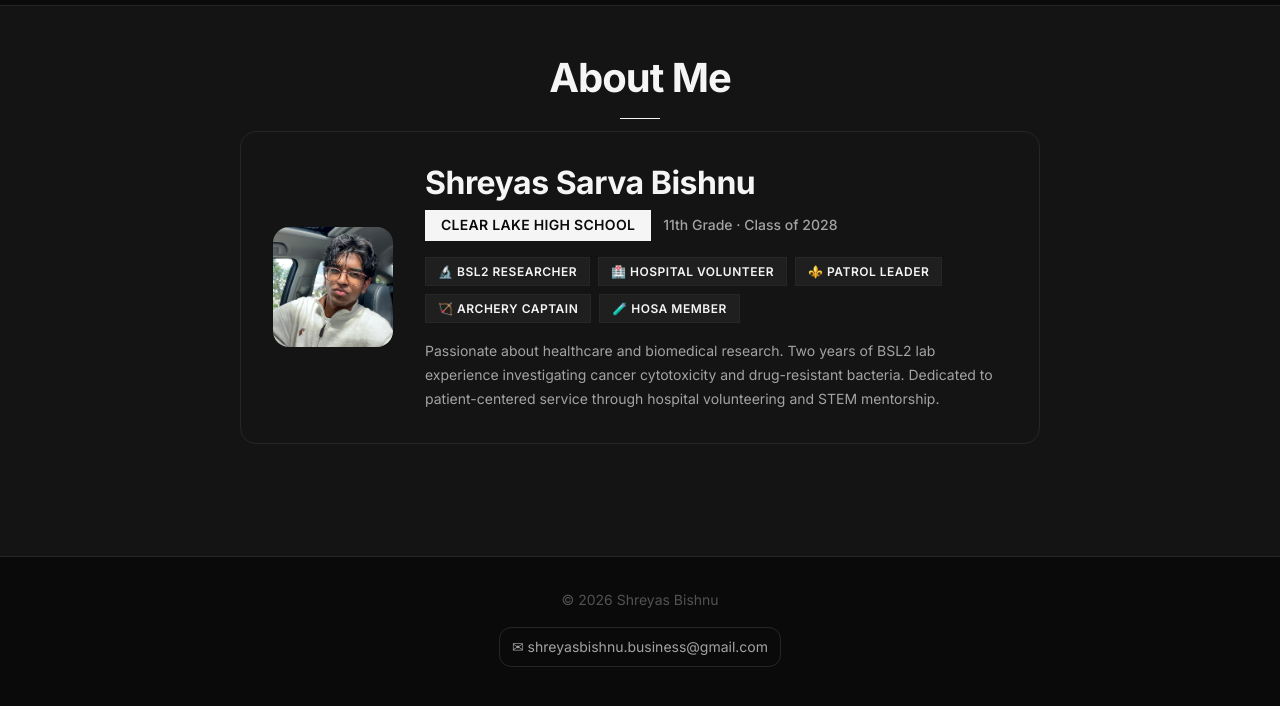
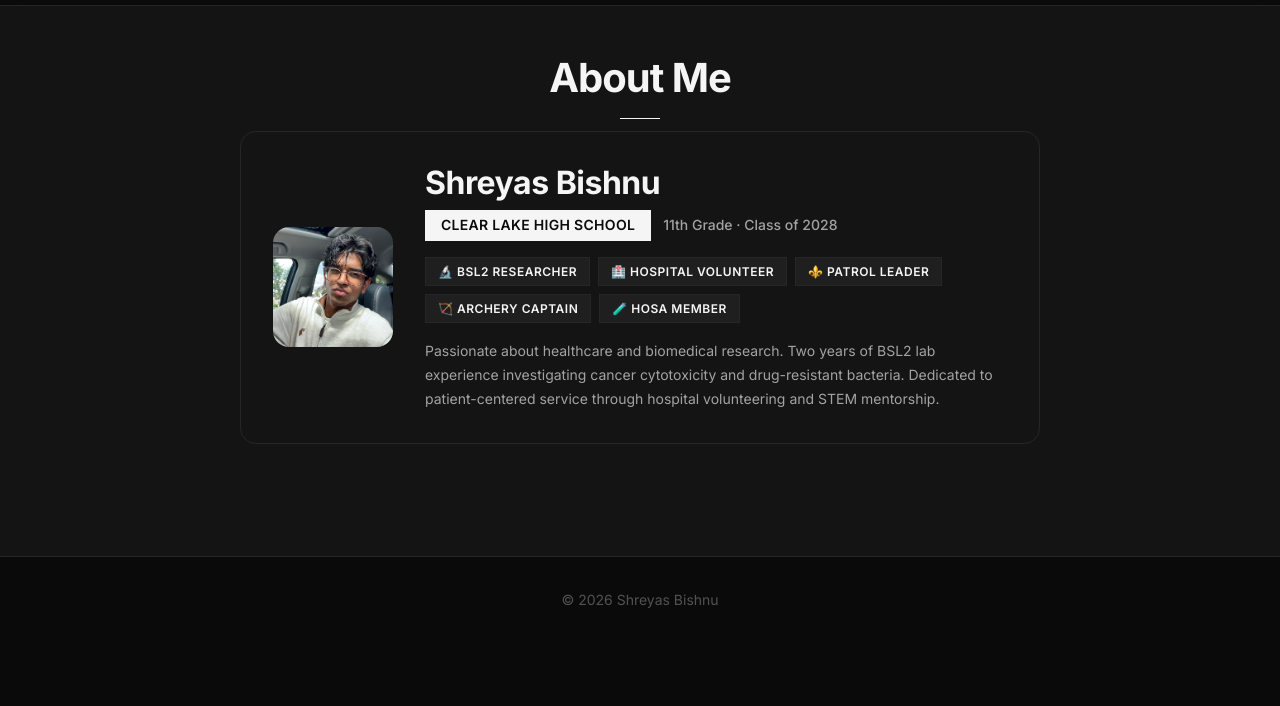
Before and after one commit to ShreyasVishnu/Trial-Web, a website with bundled scripts: page about.html in a window 1280 px wide. Shown: the part 58-764 px from the top of the page. Built offline with nearby package versions, Linux system fonts and the light colour scheme.

Commit message:
chore: remove public contact info and middle name

```diff
--- a/about.html
+++ b/about.html
@@ -54,7 +54,7 @@
                             </div>
                         </div>
                         <div class="profile__info">
-                            <h3 class="profile__name">Shreyas Sarva Bishnu</h3>
+                            <h3 class="profile__name">Shreyas Bishnu</h3>
                             <div class="profile__school">
                                 <span class="profile__school-badge">Clear Lake High School</span>
                                 <span class="profile__school-year">11th Grade · Class of 2028</span>
@@ -77,9 +77,6 @@
     <footer class="footer">
         <div class="container">
             <p>&copy; 2026 Shreyas Bishnu</p>
-            <nav class="footer__links">
-                <a href="mailto:shreyasbishnu.business@gmail.com">✉ shreyasbishnu.business@gmail.com</a>
-            </nav>
         </div>
     </footer>
 
```
Also changed, not shown: contact.html (+0 -3 lines), extracurriculars.html (+0 -3 lines), index.html (+0 -3 lines).
